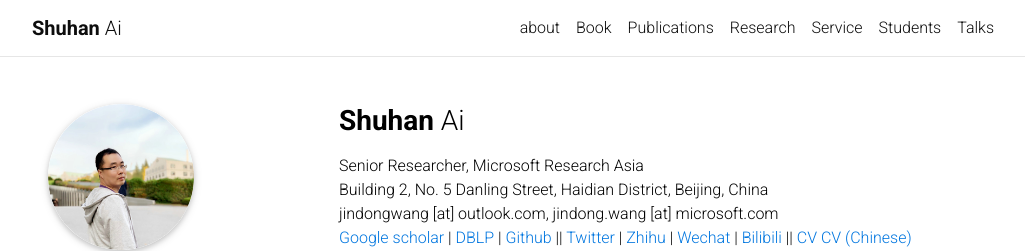
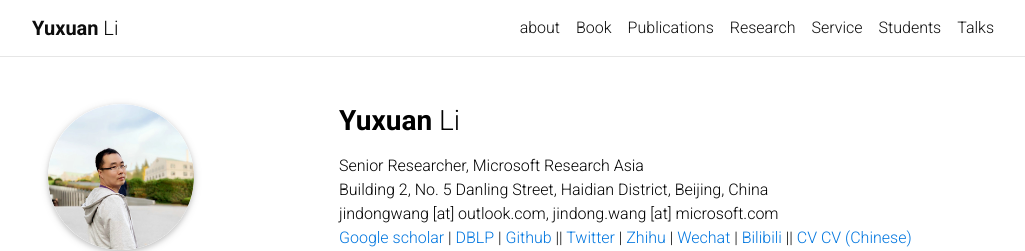
Before and after one commit to Yuxuan-Li295/Yuxuan-Li295.github.io, a Jekyll site: the page built from _pages/about.md, in a window 1280 px wide and 900 px high. Shown: the top 251 px of the window, without its empty margins (123-1148 px from the left). Built offline with Jekyll 4.4.1, drawn with Linux system fonts in a browser that asks for light colours; some web fonts are replaced; comment, search, counter and statistics services are not loaded.

Commit message:
Edited config.ym

```diff
--- a/_config.yml
+++ b/_config.yml
@@ -3,15 +3,15 @@
 # -----------------------------------------------------------------------------
 
 title: blank # the website title (if blank, full name will be used instead)
-first_name: Shuhan
+first_name: Yuxuan
 middle_name:
-last_name: Ai
-email: jindong.wang@microsoft.com
+last_name: Li
+email: tippyli@outlook.com
 description: > # the ">" symbol means to ignore newlines until "footer_text:"
-  A simple, whitespace theme for academics. Based on [*folio](https://github.com/bogoli/-folio) design.
-footer_text: >
-  Powered by <a href="http://jekyllrb.com/" target="_blank">Jekyll</a> with <a href="https://github.com/alshedivat/al-folio">al-folio</a> theme.
-  Hosted by <a href="https://pages.github.com/" target="_blank">GitHub Pages</a>.
+  Yuxuan Li's personal website.
+# footer_text: >
+#   Powered by <a href="http://jekyllrb.com/" target="_blank">Jekyll</a> with <a href="https://github.com/alshedivat/al-folio">al-folio</a> theme.
+#   Hosted by <a href="https://pages.github.com/" target="_blank">GitHub Pages</a>.
 
 lang: en # the language of your site (for example: en, fr, cn, ru, etc.)
 icon: 🐼 # the emoji used as the favicon
```
